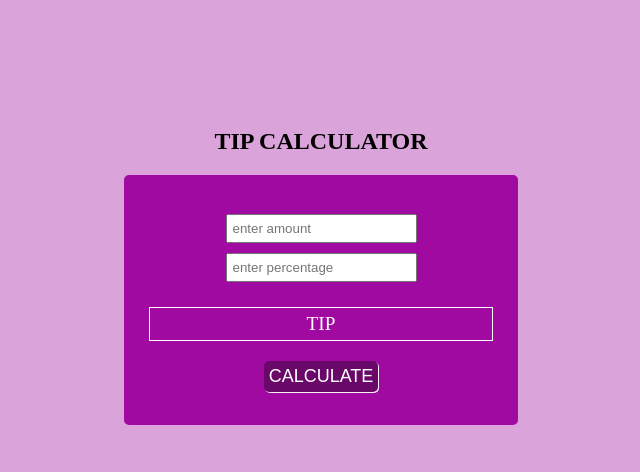
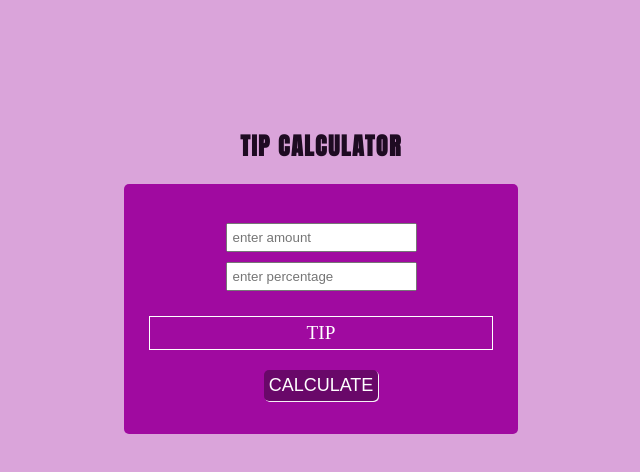
Before and after one commit to Gmarvis/tip-calculator, a plain HTML site: page index.html in a window 1280 px wide. Shown: the whole page, without its empty margins (319-959 px from the left). Drawn offline with Linux system fonts and the light colour scheme.

Commit message:
new changes

```diff
--- a/assets/styles/style.css
+++ b/assets/styles/style.css
@@ -1,3 +1,4 @@
+@import url('https://fonts.googleapis.com/css2?family=Anton&display=swap');
 * {
     margin: 0;
     padding: 0;
@@ -35,6 +36,10 @@ h2 {
     margin: 10% 0 5px;
     text-transform: uppercase;
     text-align: center;
+    font-family: anton;
+    letter-spacing: 1.5px;
+    color: #1e0b22;
+    l
 }
 
 p {
```
Also changed, not shown: index.html (renamed from inde.html).
